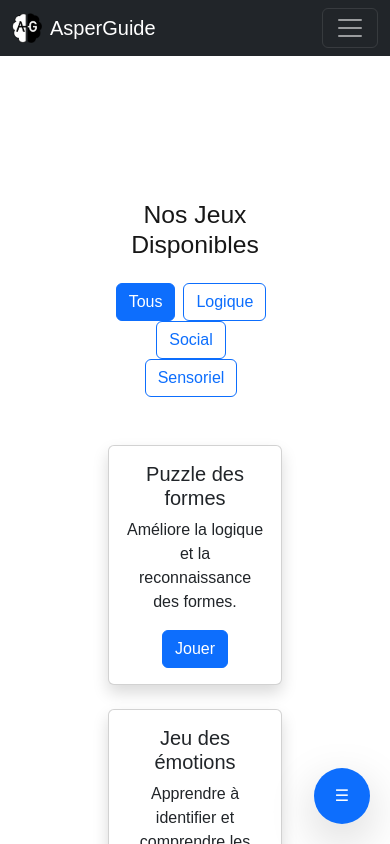
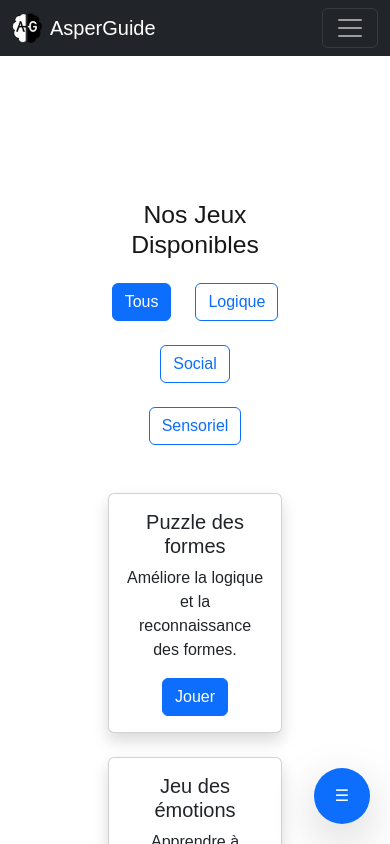
Before and after one commit to Asperguide/front, a Next.js app in the folder asperguide/: page /games in a window 390 px wide. Shown: the top 844 px of the page. Built offline with nearby package versions, Linux system fonts and the light colour scheme.

Commit message:
[UPDATE] style for filter button in game page for mobile

```diff
--- a/asperguide/app/games/page.tsx
+++ b/asperguide/app/games/page.tsx
@@ -29,17 +29,18 @@ export default function GamesPage() {
             <h2 className="text-center mb-4">Nos Jeux Disponibles</h2>
 
             {/* Filtrage par catégorie */}
-            <div className="text-center mb-5">
-              {['all', 'logique', 'social', 'sensoriel'].map(cat => (
+            <div className="text-center mb-5 flex flex-wrap justify-center gap-4">
+              {['all', 'logique', 'social', 'sensoriel'].map((cat) => (
                 <button
                   key={cat}
-                  className={`btn me-2 ${filter === cat ? 'btn-primary' : 'btn-outline-primary'}`}
+                  className={`btn ${filter === cat ? 'btn-primary' : 'btn-outline-primary'}`}
                   onClick={() => setFilter(cat)}
                 >
                   {cat === 'all' ? 'Tous' : cat.charAt(0).toUpperCase() + cat.slice(1)}
                 </button>
               ))}
             </div>
+
 
             {/* Liste des jeux */}
             <div className="row g-4">
```
